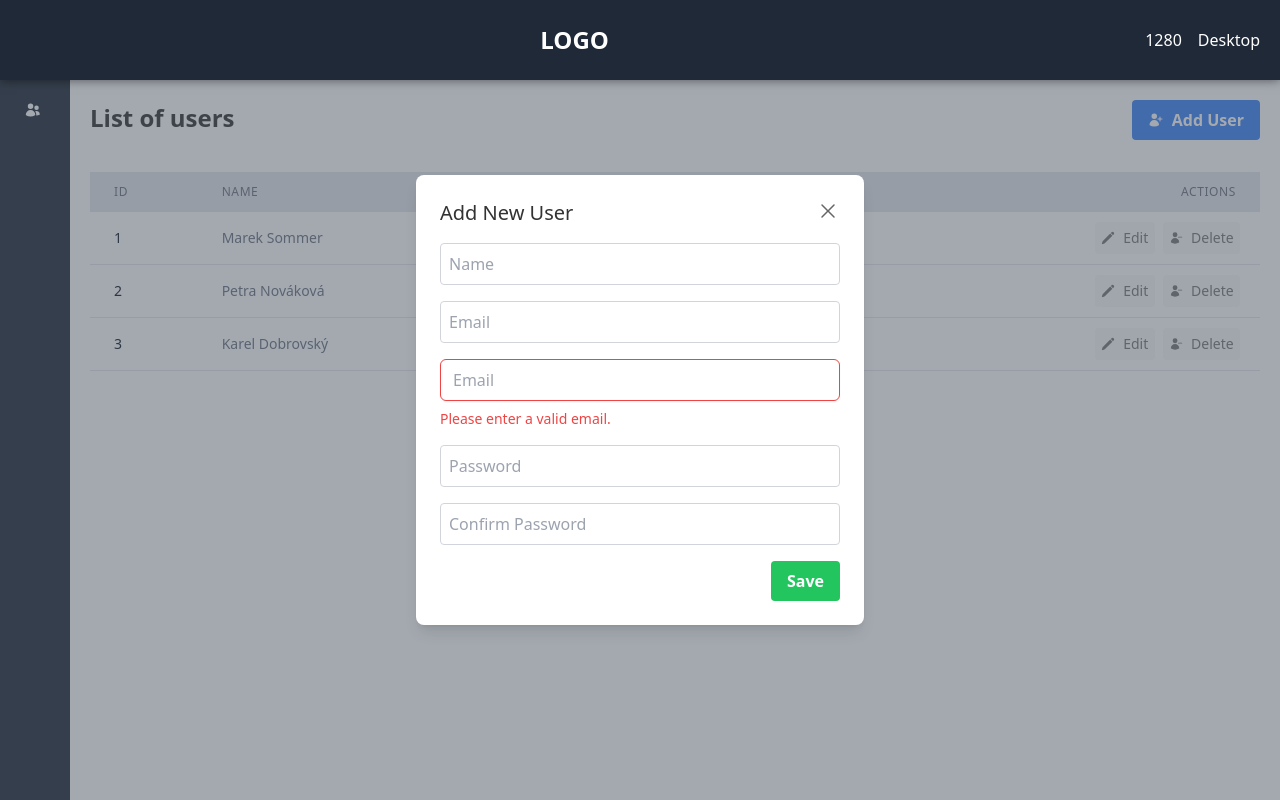
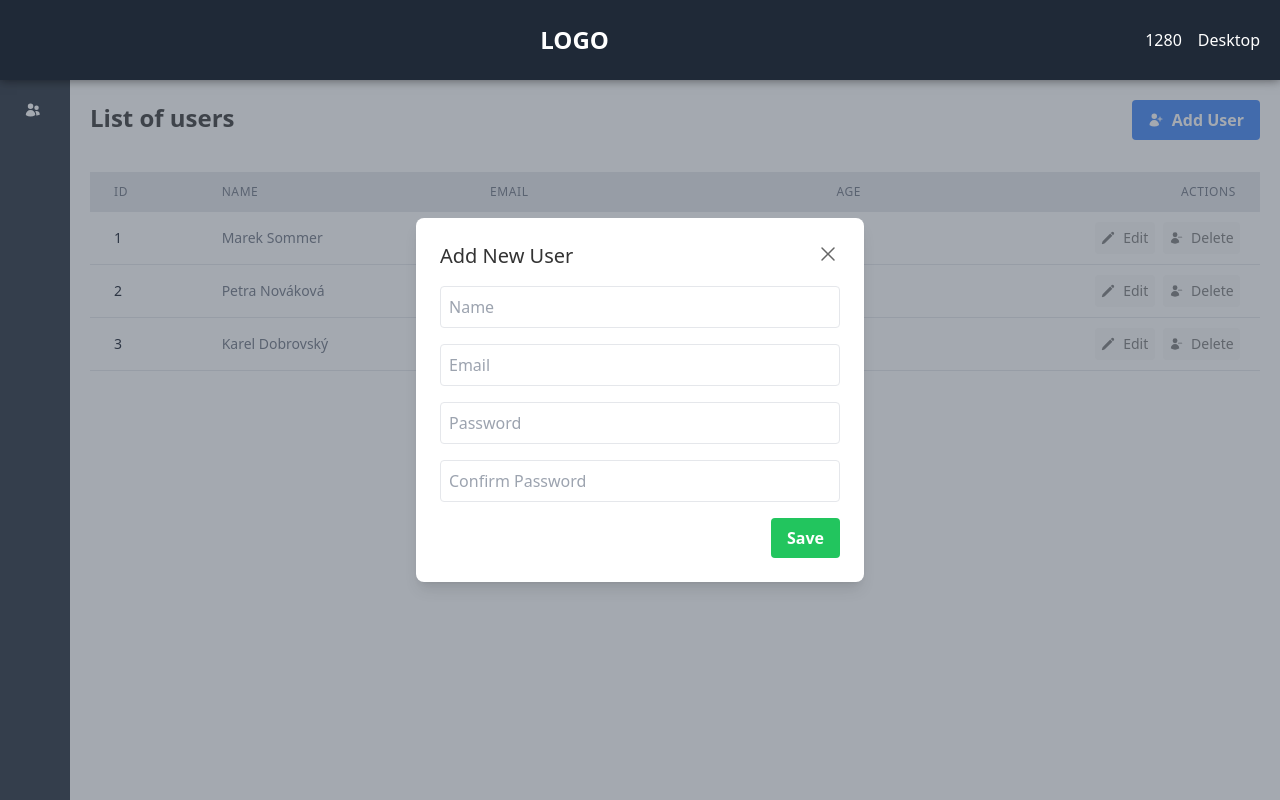
Before and after one commit to Cmanar0/SQ, a Nuxt app: page / in a window 1280 px wide. Both pictures are taken after a click on the button "Add User". Built offline with nearby package versions, Linux system fonts and the light colour scheme.

Commit message:
add validaion to the form

```diff
--- a/components/usersTable.vue
+++ b/components/usersTable.vue
@@ -3,36 +3,40 @@ import userPlus from '../assets/svg/user-plus.vue'
 import userMinus from '../assets/svg/user-minus.vue'
 import edit from '../assets/svg/edit.vue'
 import close from '../assets/svg/close.vue'
-import { ref, watch } from 'vue'
+import { computed, ref, reactive } from 'vue'
 
 import { storeToRefs } from 'pinia'
-import { manageUsers } from '@/stores/store'
+import { manageUsers } from '../stores/store.js'
 
 const usersStore = manageUsers()
 const { users } = storeToRefs(usersStore)
 
-const userName = ref('')
-
-const userEmail = ref('')
-const isValidEmail = ref(true)
-
-const userPassword = ref('')
-
-const userPasswordConfirmation = ref('')
+const userInfo = reactive({
+  username: '',
+  email: '',
+  password: '',
+  passwordConfirmation: ''
+})
+const isValidEmail = computed(() => {
+  const emailPattern = /^[^\s@]+@[^\s@]+\.[^\s@]+$/
+  return emailPattern.test(userInfo.email)
+})
+const isPasswordMatch = computed(() => {
+  return userInfo.password === userInfo.passwordConfirmation
+})
+const isPassworGoodEnough = computed(() => {
+  const passwordPattern = /^(?=.*[a-z])(?=.*[A-Z])(?=.*\d)(?=.*[@$!%*?&])[A-Za-z\d@$!%*?&]{8,}$/
+  return passwordPattern.test(userInfo.password)
+})
 
 const isModalOpen = ref(false) // Controls the modal visibility
 
-watch(userEmail, newValue => {
-  const emailPattern = /^[^\s@]+@[^\s@]+\.[^\s@]+$/
-  isValidEmail.value = emailPattern.test(newValue)
-})
-
 function addUser() {
-  usersStore.addUser(userName.value, userEmail.value)
-  userName.value = ''
-  userEmail.value = ''
-  userPassword.value = ''
-  userPasswordConfirmation.value = ''
+  // usersStore.addUser(userName.value, userEmail.value)
+  // userName.value = ''
+  // userEmail.value = ''
+  // userPassword.value = ''
+  // userPasswordConfirmation.value = ''
   isModalOpen.value = false
 }
 const usedById = usersStore.getUserById(2)
@@ -122,39 +126,54 @@ function deleteUser(id: number) {
               v-model="userName"
               type="text"
               placeholder="Name"
-              class="p-2 border border-gray-300 rounded w-full"
+              class="p-2 border border-gray-200 rounded w-full"
             />
-            <input
-              v-model="userEmail"
-              type="text"
-              placeholder="Email"
-              class="p-2 border border-gray-300 rounded w-full"
-            />
-            <div class="flex flex-col gap-2">
+            <div>
+              <label for="email" class="sr-only">Email</label>
               <input
-                v-model="userEmail"
+                v-model="userInfo.email"
                 type="email"
+                name="email"
                 placeholder="Email"
-                :class="`block w-full px-3 py-2 border rounded-md shadow-sm focus:outline-none ${
-                  isValidEmail.value
-                    ? 'border-gray-300 focus:ring-blue-500 focus:border-blue-500'
-                    : 'border-red-500 focus:ring-red-500 focus:border-red-500'
-                }`"
+                class="p-2 border border-gray-200 rounded w-full"
+                :class="{ 'border-red-500': userInfo.email && !isValidEmail }"
+                required
               />
-              <p v-if="!isValidEmail.value" class="text-sm text-red-500">Please enter a valid email.</p>
+              <p v-if="userInfo.email && !isValidEmail" class="mt-1 text-sm text-red-500">
+                Please enter a valid email address.
+              </p>
             </div>
-            <input
-              v-model="userPassword"
-              type="password"
-              placeholder="Password"
-              class="p-2 border border-gray-300 rounded w-full"
-            />
-            <input
-              v-model="userPasswordConfirmation"
-              type="password"
-              placeholder="Confirm Password"
-              class="p-2 border border-gray-300 rounded w-full"
-            />
+            <div>
+              <label for="email" class="sr-only">Password</label>
+              <input
+                v-model="userInfo.password"
+                type="password"
+                name="password"
+                placeholder="Password"
+                class="p-2 border border-gray-200 rounded w-full"
+                :class="{ 'border-red-500': userInfo.email && !isValidEmail }"
+                required
+              />
+              <p v-if="userInfo.password && !isPassworGoodEnough" class="mt-1 text-sm text-red-500">
+                Password must be at least 8 characters long. Must contain at least one uppercase letter, one
+                lowercase letter, one number and one special character.
+              </p>
+            </div>
+            <div>
+              <label for="email" class="sr-only">Password</label>
+              <input
+                v-model="userInfo.passwordConfirmation"
+                type="password"
+                name="passwordConfirmation"
+                placeholder="Confirm Password"
+                class="p-2 border border-gray-200 rounded w-full"
+                :class="{ 'border-red-500': userInfo.passwordConfirmation && !isPasswordMatch }"
+                required
+              />
+              <p v-if="userInfo.passwordConfirmation && !isPasswordMatch" class="mt-1 text-sm text-red-500">
+                Password does not match.
+              </p>
+            </div>
           </div>
 
           <div class="modal-footer flex justify-end mt-4">
```
Also changed, not shown: tsconfig.json (+8 -2 lines), 1 other file (tests, documents, lock files or other folders).
